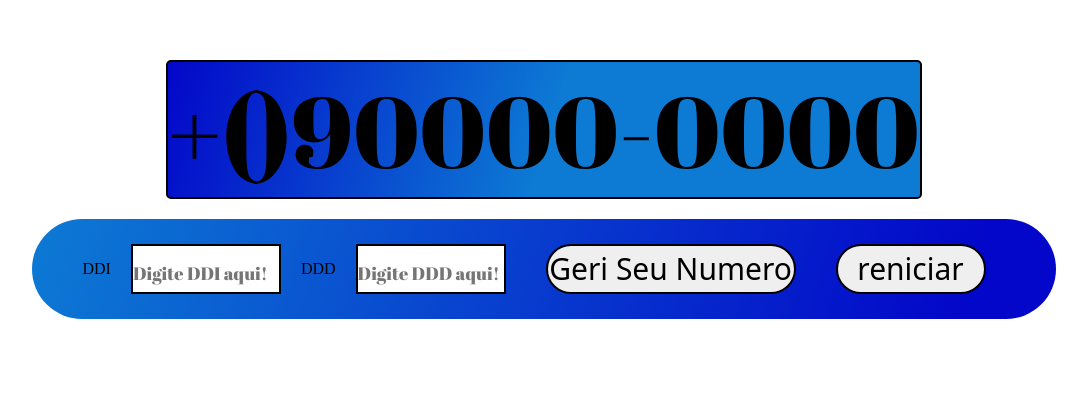
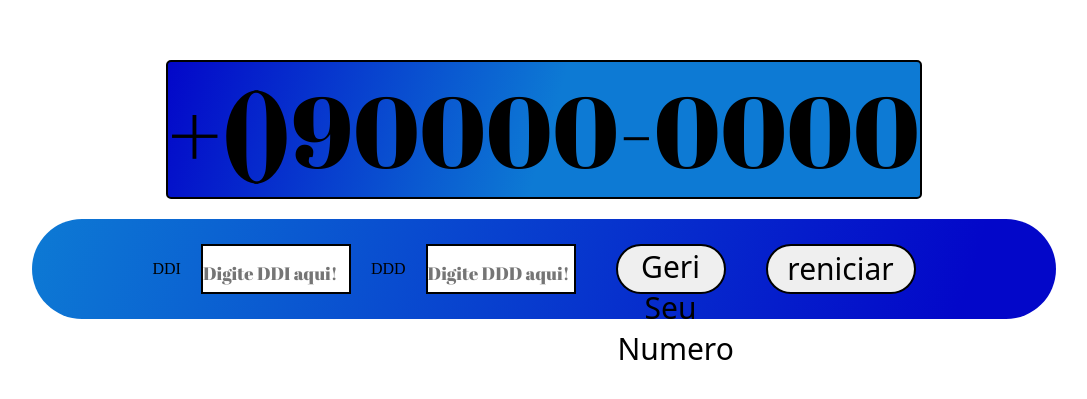
Before and after one commit to j4yh4ck3r/G.N.C, a plain HTML site: page index.html in a window 1280 px wide. Shown: the part 221-620 px from the top of the page, without its empty margins (96-1183 px from the left). Drawn offline with Linux system fonts and the light colour scheme; a web font is replaced by a local one.

Commit message:
Update styles.css

```diff
--- a/css/styles.css
+++ b/css/styles.css
@@ -28,7 +28,7 @@
 
 .btnGerador{
     height: 50px;
-    width: 250px;
+    width: 110px;
     border-radius: 3cm;
     font-family: "Honk", system-ui;
 }
@@ -75,7 +75,7 @@
     font-size: 18px;
 }
 
-@media (max-width: 350px) {
+@media (max-width: 768px) {
     .gerador-de-numeros-de-celular {
         background: linear-gradient(107deg, rgb(3, 7, 201), rgb(13, 122, 212) 50.71%);
         margin: 20px;
```
